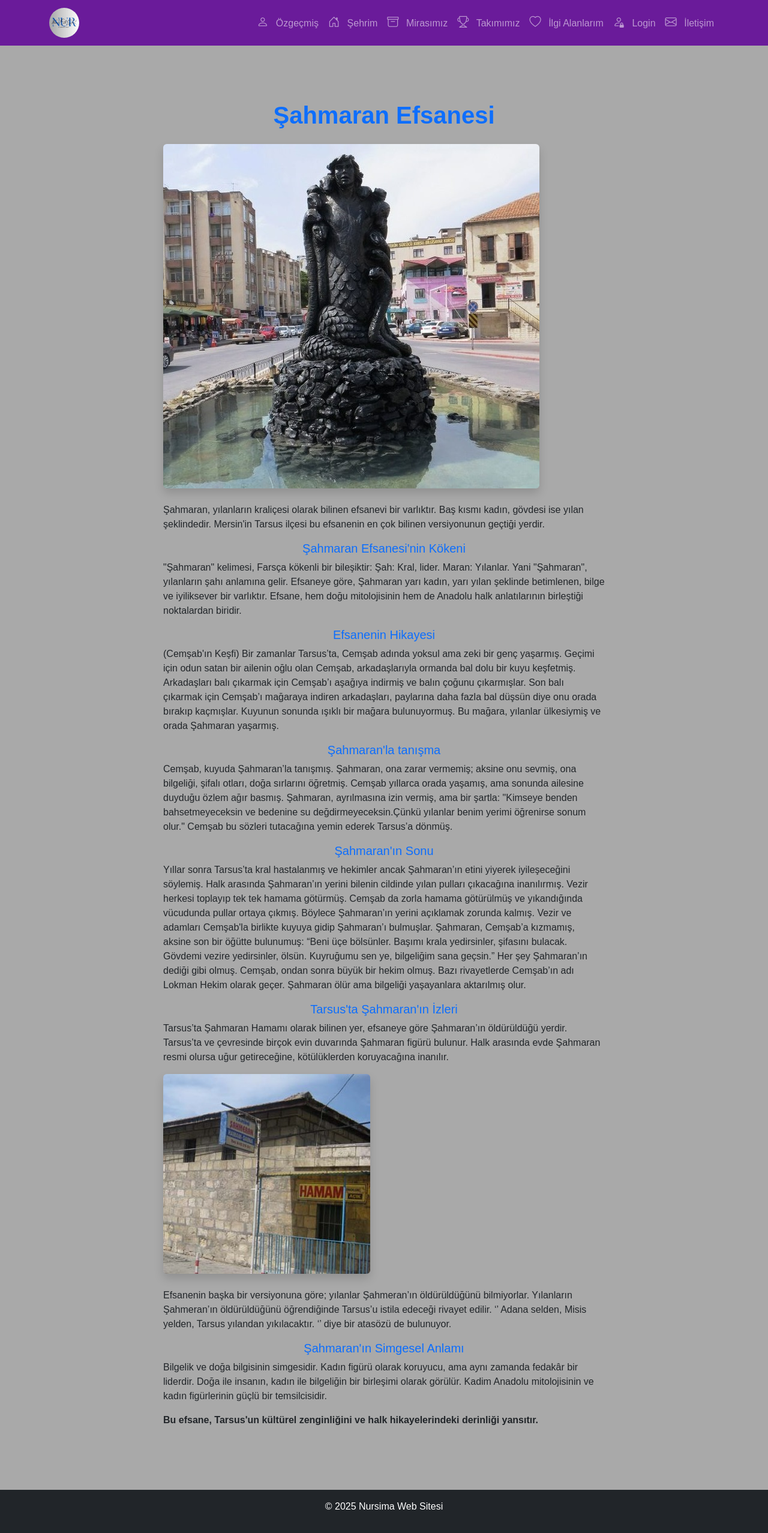
After one commit to NursimaOner/web-projem, a PHP site: page /mirasimiz.html in a window 1280 px wide. The commit adds this page. Shown: the whole page at 60% size. Run offline with PHP 8.4, Linux system fonts and the light colour scheme.

Commit message:
mirasımız.html eklendi

```diff
--- a/css/style.css
+++ b/css/style.css
@@ -140,3 +140,8 @@ h2 {
   width: 100%;
   object-fit: cover;
 }
+
+/* Mirasımız Sayfası */
+.text-justify {
+    text-align: justify;
+}
--- a/cv.html
+++ b/cv.html
@@ -92,7 +92,7 @@
       <article class="p-3 border rounded">
         <h5>Tarsus Fen Lisesi</h5>
         <p><strong>Yıl:</strong> 2018-2022</p>
-        <p>Lise hayatım boyunca proje geliştirme, takım çalışması ve yazılımla ilk tanışmam burada oldu.Bilgisayar dersinde python eğitimi aldım.</p>
+        <p>Lise hayatım boyunca proje geliştirme, takım çalışması ve yazılımla ilk tanışmam burada oldu. Bilgisayar dersinde python eğitimi aldım.</p>
       </article>
     </section>
 
--- /dev/null
+++ b/mirasimiz.html
@@ -0,0 +1,161 @@
+<!DOCTYPE html>
+<html lang="tr">
+<head>
+    <meta charset="UTF-8">
+    <title>Mirasımız - Şahmaran Efsanesi</title>
+    <meta name="viewport" content="width=device-width, initial-scale=1.0">
+
+    <!-- Bootstrap CSS -->
+    <link href="https://cdn.jsdelivr.net/npm/bootstrap@5.3.0/dist/css/bootstrap.min.css" rel="stylesheet">
+
+    <!-- Bootstrap Icons -->
+    <link href="https://cdn.jsdelivr.net/npm/bootstrap-icons/font/bootstrap-icons.css" rel="stylesheet">
+
+    <!-- Özel Stil -->
+    <link rel="stylesheet" href="css/style.css">
+</head>
+<body>
+
+    <!-- Navbar -->
+     <nav class="navbar navbar-expand-lg navbar-dark bg-purple fixed-top">
+  <div class="container">
+    <!-- Logo Kısmı -->
+    <a class="navbar-brand" href="index.html">
+      <img src="images/nur.jpg" alt="Logo"> <!-- Buraya logo tasarlayıp ekleyeceğim unutma -->
+    </a>
+    <!-- Menü Toggle Button (Mobilde gösterilecek) -->
+    <button class="navbar-toggler" type="button" data-bs-toggle="collapse" data-bs-target="#navbarNav" aria-controls="navbarNav" aria-expanded="false" aria-label="Toggle navigation">
+      <span class="navbar-toggler-icon"></span>
+    </button>
+    <!-- Menü Listesi -->
+    <div class="collapse navbar-collapse" id="navbarNav">
+      <ul class="navbar-nav ms-auto">
+        <li class="nav-item">
+          <a class="nav-link" href="cv.html">
+            <i class="bi bi-person"></i> Özgeçmiş
+          </a>
+        </li>
+        <li class="nav-item">
+          <a class="nav-link" href="sehrim.html">
+            <i class="bi bi-house-door"></i> Şehrim
+          </a>
+        </li>
+        <li class="nav-item">
+          <a class="nav-link" href="mirasimiz.html">
+            <i class="bi bi-archive"></i> Mirasımız
+          </a>
+        </li>
+        <li class="nav-item">
+          <a class="nav-link" href="takimimiz.html">
+            <i class="bi bi-trophy"></i> Takımımız
+          </a>
+        </li>
+        <li class="nav-item">
+          <a class="nav-link" href="ilgi-alanim.html">
+            <i class="bi bi-heart"></i> İlgi Alanlarım
+          </a>
+        </li>
+        <li class="nav-item">
+          <a class="nav-link" href="login.html">
+            <i class="bi bi-person-lock"></i> Login
+          </a>
+        </li>
+        <li class="nav-item">
+          <a class="nav-link" href="iletisim.html">
+            <i class="bi bi-envelope"></i> İletişim
+          </a>
+        </li>
+      </ul>
+    </div>
+  </div>
+</nav>
+
+    <section class="container my-5">
+        <h1 class="text-center text-primary">Şahmaran Efsanesi</h1>
+        <div class="row justify-content-center mt-4">
+            <div class="col-md-8">
+                <img src="images/sahmaran.jpeg" class="img-fluid rounded mb-4 shadow" alt="Şahmaran">
+
+                <p>
+                    Şahmaran, yılanların kraliçesi olarak bilinen efsanevi bir varlıktır.
+                    Baş kısmı kadın, gövdesi ise yılan şeklindedir.
+                     Mersin'in Tarsus ilçesi bu efsanenin en çok bilinen versiyonunun geçtiği yerdir.
+                    <p>
+                   <h5 class="text-center text-primary">Şahmaran Efsanesi'nin Kökeni</h5>
+                    "Şahmaran" kelimesi, Farsça kökenli bir bileşiktir:
+                     Şah: Kral, lider.
+                     Maran: Yılanlar.
+                     Yani "Şahmaran", yılanların şahı anlamına gelir. Efsaneye göre, Şahmaran yarı kadın, yarı yılan şeklinde betimlenen, bilge ve iyiliksever bir varlıktır.
+                     Efsane, hem doğu mitolojisinin hem de Anadolu halk anlatılarının birleştiği noktalardan biridir.
+                    </p>
+                 <h5 class="text-center text-primary">Efsanenin Hikayesi</h5>
+                   <p>
+                     (Cemşab'ın Keşfi)
+                      Bir zamanlar Tarsus’ta, Cemşab adında yoksul ama zeki bir genç yaşarmış.
+                      Geçimi için odun satan bir ailenin oğlu olan Cemşab, arkadaşlarıyla ormanda bal dolu bir kuyu keşfetmiş.
+                      Arkadaşları balı çıkarmak için Cemşab’ı aşağıya indirmiş ve balın çoğunu çıkarmışlar.
+                      Son balı çıkarmak için Cemşab’ı mağaraya indiren arkadaşları, paylarına daha fazla bal düşsün diye onu orada bırakıp kaçmışlar.
+                      Kuyunun sonunda ışıklı bir mağara bulunuyormuş.
+                      Bu mağara, yılanlar ülkesiymiş ve orada Şahmaran yaşarmış.
+                    </p>
+                </p>
+               <h5 class="text-center text-primary">Şahmaran'la tanışma</h5>
+                <p>
+                    Cemşab, kuyuda Şahmaran’la tanışmış.
+                     Şahmaran, ona zarar vermemiş; aksine onu sevmiş, ona bilgeliği, şifalı otları, doğa sırlarını öğretmiş.
+                     Cemşab yıllarca orada yaşamış, ama sonunda ailesine duyduğu özlem ağır basmış.
+                     Şahmaran, ayrılmasına izin vermiş, ama bir şartla:
+                     "Kimseye benden bahsetmeyeceksin ve bedenine su değdirmeyeceksin.Çünkü yılanlar benim yerimi öğrenirse sonum olur."
+                     Cemşab bu sözleri tutacağına yemin ederek Tarsus’a dönmüş.
+                </p>
+               <h5 class="text-center text-primary">Şahmaran'ın Sonu</h5>
+                <p>
+                      Yıllar sonra Tarsus’ta kral hastalanmış ve hekimler ancak Şahmaran’ın etini yiyerek iyileşeceğini söylemiş.
+                      Halk arasında Şahmaran’ın yerini bilenin cildinde yılan pulları çıkacağına inanılırmış.
+                      Vezir herkesi toplayıp tek tek hamama götürmüş.
+                      Cemşab da zorla hamama götürülmüş ve yıkandığında vücudunda pullar ortaya çıkmış.
+                      Böylece Şahmaran’ın yerini açıklamak zorunda kalmış.
+                      Vezir ve adamları Cemşab'la birlikte kuyuya gidip Şahmaran’ı bulmuşlar.
+                      Şahmaran, Cemşab’a kızmamış, aksine son bir öğütte bulunumuş:
+                      “Beni üçe bölsünler. Başımı krala yedirsinler, şifasını bulacak.
+                      Gövdemi vezire yedirsinler, ölsün. Kuyruğumu sen ye, bilgeliğim sana geçsin.”
+                      Her şey Şahmaran’ın dediği gibi olmuş.
+                      Cemşab, ondan sonra büyük bir hekim olmuş.
+                      Bazı rivayetlerde Cemşab’ın adı Lokman Hekim olarak geçer.
+                      Şahmaran ölür ama bilgeliği yaşayanlara aktarılmış olur.
+                </p>
+
+                <h5 class="text-center text-primary">Tarsus'ta Şahmaran'ın İzleri</h5>
+                <p>
+                    Tarsus’ta Şahmaran Hamamı olarak bilinen yer, efsaneye göre Şahmaran’ın öldürüldüğü yerdir.
+                    Tarsus’ta ve çevresinde birçok evin duvarında Şahmaran figürü bulunur.
+                    Halk arasında evde Şahmaran resmi olursa uğur getireceğine, kötülüklerden koruyacağına inanılır.
+                </p>
+                  <img src="images/hamam.jpg"  class="img-fluid rounded mb-4 shadow" alt="Tarihi Hamam">
+                <p>
+                   Efsanenin başka bir versiyonuna göre; yılanlar Şahmeran’ın öldürüldüğünü bilmiyorlar.
+                   Yılanların Şahmeran’ın öldürüldüğünü öğrendiğinde Tarsus’u istila edeceği rivayet edilir.
+                   ‘’ Adana selden, Misis yelden, Tarsus yılandan yıkılacaktır. ‘’ diye bir atasözü de bulunuyor.
+                </p>
+                <h5 class="text-center text-primary">Şahmaran'ın Simgesel Anlamı</h5>
+                <p>
+                    Bilgelik ve doğa bilgisinin simgesidir.
+                    Kadın figürü olarak koruyucu, ama aynı zamanda fedakâr bir liderdir.
+                    Doğa ile insanın, kadın ile bilgeliğin bir birleşimi olarak görülür.
+                    Kadim Anadolu mitolojisinin ve kadın figürlerinin güçlü bir temsilcisidir.
+                </p>
+
+                <p><strong>Bu efsane, Tarsus'un kültürel zenginliğini ve halk hikayelerindeki derinliği yansıtır.</strong></p>
+            </div>
+        </div>
+    </section>
+
+    <!-- Footer -->
+    <footer class="bg-dark text-white text-center py-3">
+        <p>&copy; 2025 Nursima Web Sitesi</p>
+    </footer>
+
+    <!-- Bootstrap JS -->
+    <script src="https://cdn.jsdelivr.net/npm/bootstrap@5.3.0/dist/js/bootstrap.bundle.min.js"></script>
+</body>
+</html>
```
Also changed, not shown: images/hamam.jpg (added), images/sahmaran.jpeg (added).
